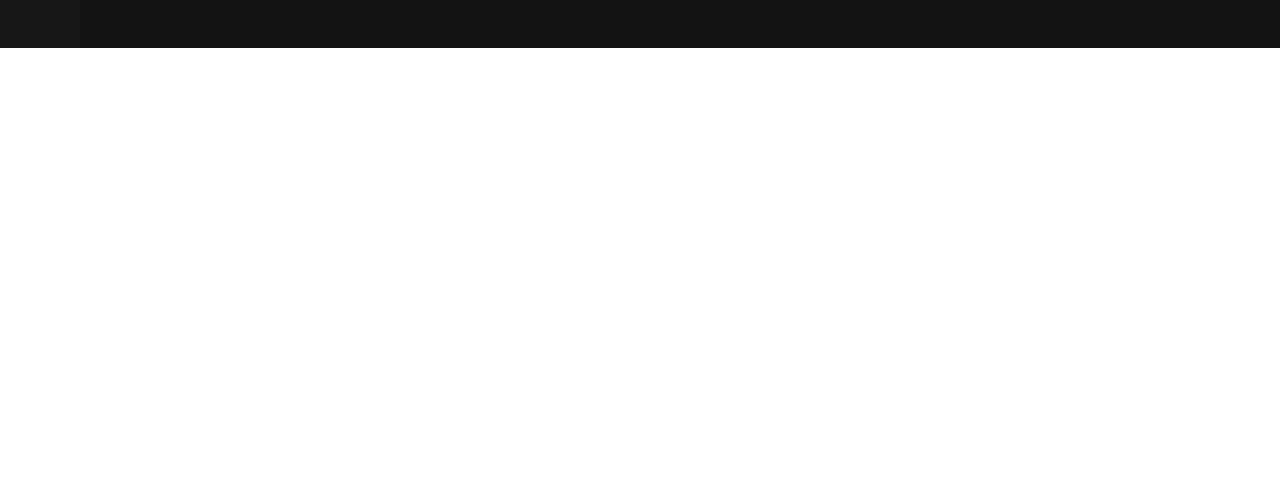
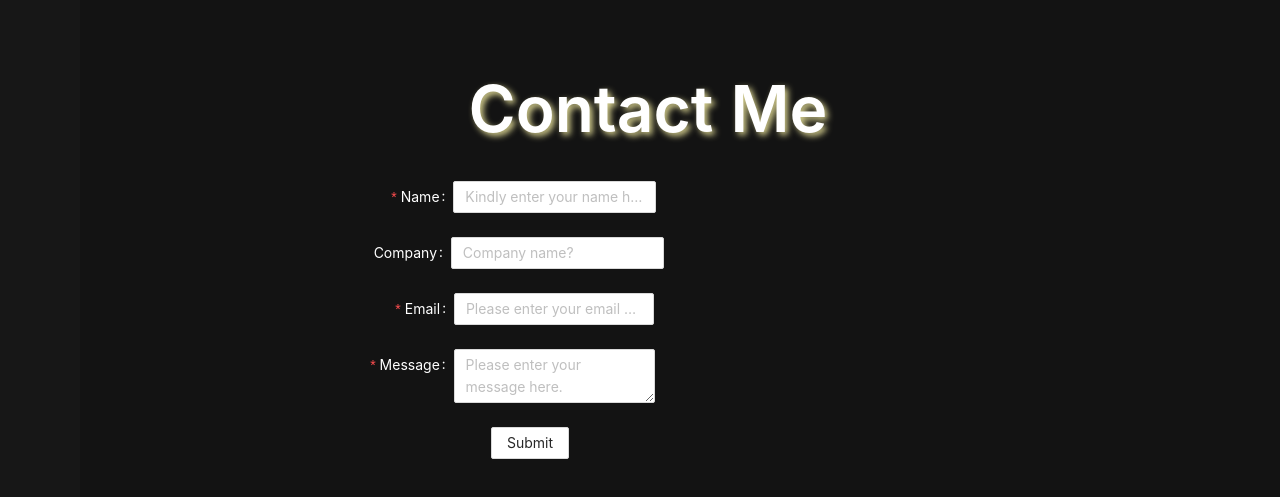
Before and after one commit to allenaxie/React-Portfolio, a React (Create React App) app: page / in a window 1280 px wide. Shown: the part 1699-2196 px from the top of the page. Before the commit the page ends 1747 px from the top, so only its background shows below. Built offline with nearby package versions, Linux system fonts and the light colour scheme; a web font is replaced by a local one.

Commit message:
Create contact me form

```diff
--- a/src/App.css
+++ b/src/App.css
@@ -41,7 +41,7 @@
 /* About */
 .about-section {
   width: 100%;
-  margin-top: 3rem;
+  margin-top: 5rem;
 }
 
 .about-container {
@@ -52,10 +52,21 @@
 /* Projects */
 .projects-section {
   width: 100%;
-  margin-top: 3rem;
+  margin-top: 5rem;
 }
 
 .projects-container {
+  width: 100%;
+  text-align: center !important;
+}
+
+/* Contact */
+.contact-section {
+  width: 100%;
+  margin-top: 5rem;
+}
+
+.contact-container {
   width: 100%;
   text-align: center !important;
 }
--- a/src/App.js
+++ b/src/App.js
@@ -6,6 +6,7 @@ import { useState } from "react";
 import Hero from "./Hero/Hero";
 import About from "./About/About";
 import Projects from "./Projects/Projects";
+import Contact from "./Contact/Contact";
 
 
 export default function App() {
@@ -60,6 +61,12 @@ export default function App() {
                 <Projects/>
               </Col>
             </Row>
+            {/* Contact */}
+            <Row className="contact-section">
+              <Col className="contact-container">
+                <Contact/>
+              </Col>
+            </Row>
           </Content>
           <Footer className="footer-container"></Footer>
 
--- /dev/null
+++ b/src/Contact/Contact.css
@@ -0,0 +1,25 @@
+.contact-divider {
+    color: white !important;
+    font-size: 4rem !important;
+    text-shadow: 3px 3px 6px #d8d290 !important;
+    display:block;
+}
+.contact-container {
+    display: flex;
+    flex-direction: column;
+}
+
+.ant-form-item-label label {
+    color:white !important;
+}
+
+#contact-form {
+    display: flex;
+    flex-direction: column;
+    margin-right: 18rem;
+}
+
+.ant-form-item {
+    display: flex;
+    justify-content: center !important;
+}
--- /dev/null
+++ b/src/Contact/Contact.jsx
@@ -0,0 +1,80 @@
+import "./Contact.css"
+import { Typography, Divider, Card, Avatar, Row, Col, Tag, Button, Form, Input } from "antd";
+import { GithubOutlined, LinkedinOutlined } from '@ant-design/icons';
+
+
+export default function Contact () {
+    const { Title } = Typography;
+    const { Meta } = Card;
+
+    function handleFinish (values) {
+        console.log('success',values)
+        // FormInstance.resetFields();
+    }
+
+    function handleFinishFailed (errorInfo) {
+        console.log('failed', errorInfo);
+    }
+
+    return (
+        <>
+            <Title className="contact-divider"> Contact Me</Title>
+            <Form
+            name="contact-form"
+            labelCol={{span:8}}
+            wrapperCol={{span:16}}
+            initialValues={{remember:true}}
+            onFinish={handleFinish}
+            onFinishFailed={handleFinishFailed}
+            autocomplete="off"
+            // requiredMark={false}
+            >
+                <Form.Item
+                label="Name"
+                name="name"
+                rules={[
+                    {required:true, message:"Please let me know your name 😢" }]}
+                >
+                    <Input
+                    placeholder="Kindly enter your name here."
+                    />
+                </Form.Item>
+                <Form.Item
+                label="Company"
+                name="company"
+                >
+                    <Input
+                    placeholder="Company name?"
+                    />
+                </Form.Item>
+                <Form.Item
+                label="Email"
+                name="email"
+                required
+                rules={[
+                    {required:true, message:"Don't forget to enter your email ✉️!" }]}
+                >
+                    <Input
+                    placeholder="Please enter your email here."
+                    />
+                </Form.Item>
+                <Form.Item
+                label="Message"
+                name="message"
+                required
+                rules={[
+                    {required:true, message:"Don't forget your message 😄" }]}
+                >
+                    <Input.TextArea
+                    placeholder="Please enter your message here."
+                    />
+                </Form.Item>
+                <Form.Item wrapperCol={{ offset: 8, span: 16 }}>
+                    <Button type="submit" htmlType="submit">
+                        Submit
+                    </Button>
+                </Form.Item>
+            </Form>
+        </>
+    )
+}
```
